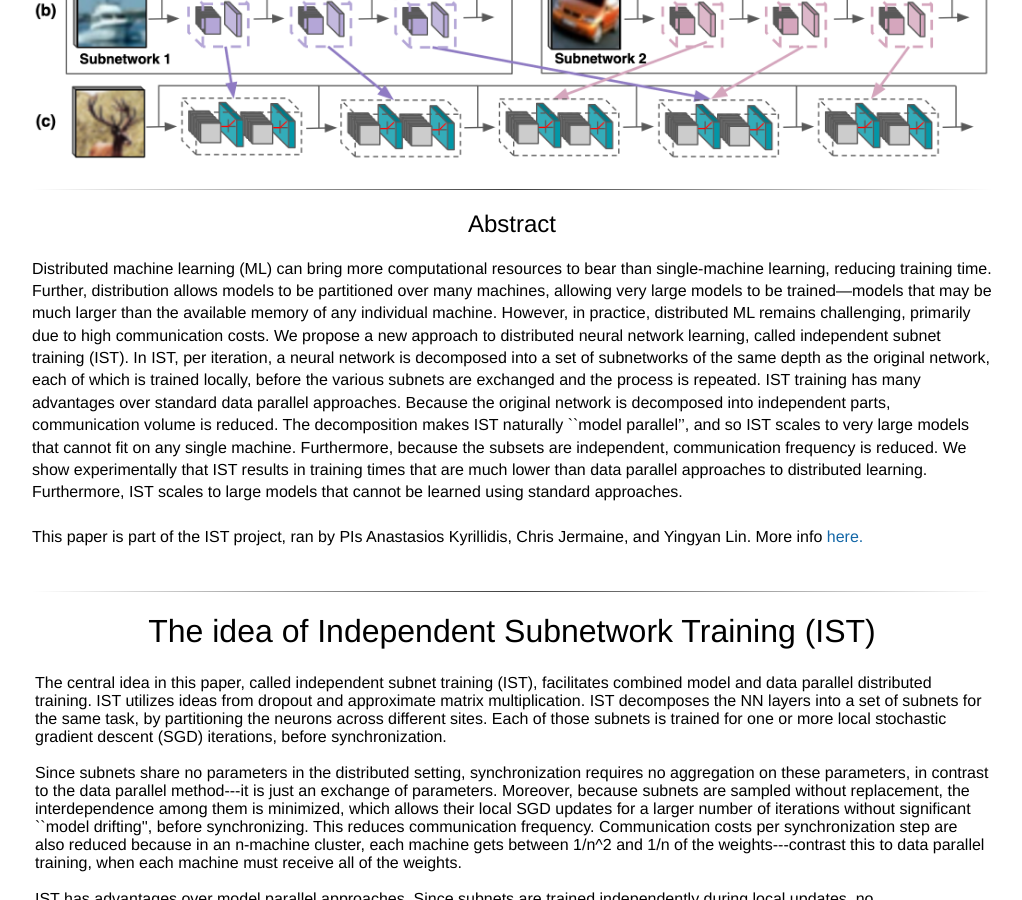
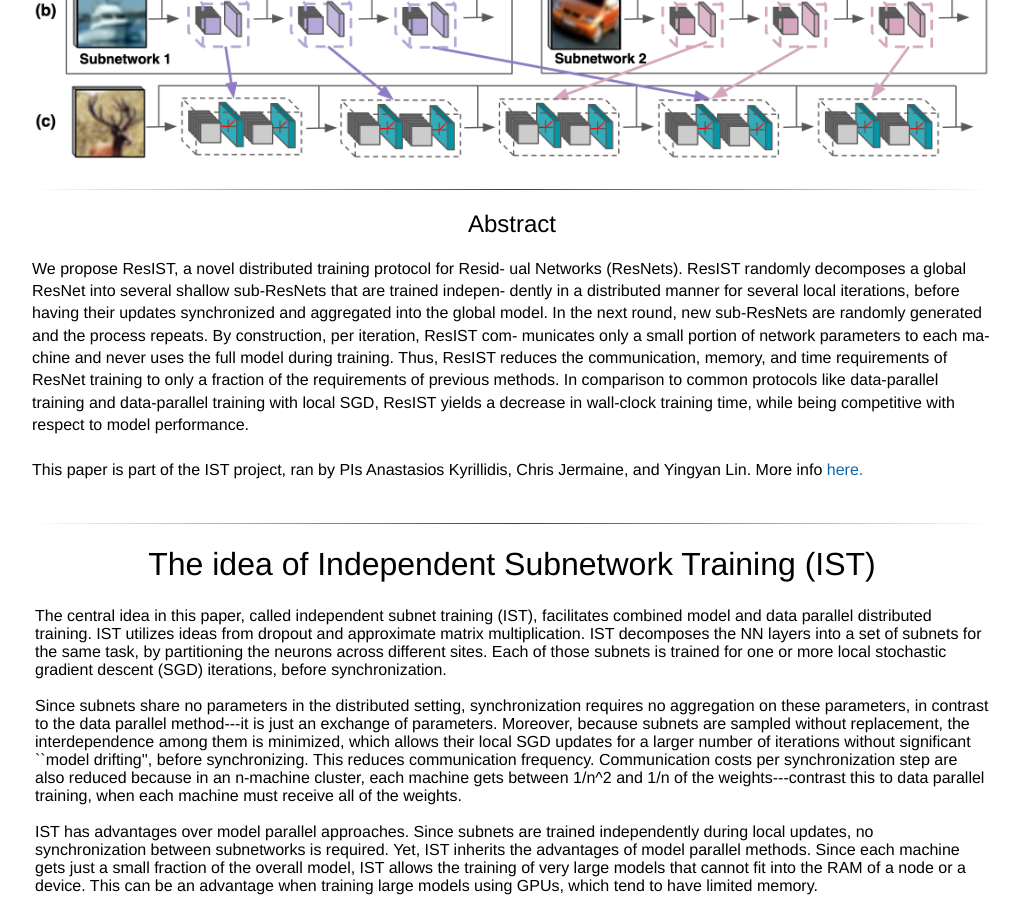
Before and after one commit to akyrillidis/ist, a Jekyll site: the page ResIST.html, which Jekyll copies as it is, in a window 1280 px wide and 900 px high, scrolled down 406 px. Shown: the whole window, without its empty margins (128-1150 px from the left). Built offline with Jekyll 4.4.1, drawn with Linux system fonts in a browser that asks for light colours; some web fonts are replaced.

Commit message:
Update ResIST.html

```diff
--- a/ResIST.html
+++ b/ResIST.html
@@ -251,19 +251,9 @@
         </center>
         <p>
         <left>
-          Distributed machine learning (ML) can bring more computational resources to bear than single-machine learning, reducing training time.
-Further, distribution allows models to be partitioned over many machines, allowing very large models to be trained—models that may be much larger than the available memory of any individual machine.
-However, in practice, distributed ML remains challenging, primarily due to high communication costs.
-We propose a new approach to distributed neural network learning, called independent subnet training (IST).
-In IST, per iteration, a neural network is decomposed into a set of subnetworks of the same depth as the original network, each of which is trained locally, before the various subnets are exchanged and the process is repeated.
-IST training has many advantages over standard data parallel approaches.
-Because the original network is decomposed into independent parts, communication volume is reduced.
-The decomposition makes IST naturally ``model parallel’’, and so IST scales to very large models that cannot fit on any single machine.
-Furthermore, because the subsets are independent, communication frequency is reduced.
-We show experimentally that IST results in training times that are much lower than data parallel approaches to distributed learning.
-Furthermore, IST scales to large models that cannot be learned using standard approaches. <br> <br>
+          We propose ResIST, a novel distributed training protocol for Resid- ual Networks (ResNets). ResIST randomly decomposes a global ResNet into several shallow sub-ResNets that are trained indepen- dently in a distributed manner for several local iterations, before having their updates synchronized and aggregated into the global model. In the next round, new sub-ResNets are randomly generated and the process repeats. By construction, per iteration, ResIST com- municates only a small portion of network parameters to each ma- chine and never uses the full model during training. Thus, ResIST reduces the communication, memory, and time requirements of ResNet training to only a fraction of the requirements of previous methods. In comparison to common protocols like data-parallel training and data-parallel training with local SGD, ResIST yields a decrease in wall-clock training time, while being competitive with respect to model performance. <br> <br>
 
-		This paper is part of the IST project, ran by PIs Anastasios Kyrillidis, Chris Jermaine, and Yingyan Lin. More info <a href="https://akyrillidis.github.io/ist/">here.</a>
+	  This paper is part of the IST project, ran by PIs Anastasios Kyrillidis, Chris Jermaine, and Yingyan Lin. More info <a href="https://akyrillidis.github.io/ist/">here.</a>
         </left>
       </p>
       <br>
```
